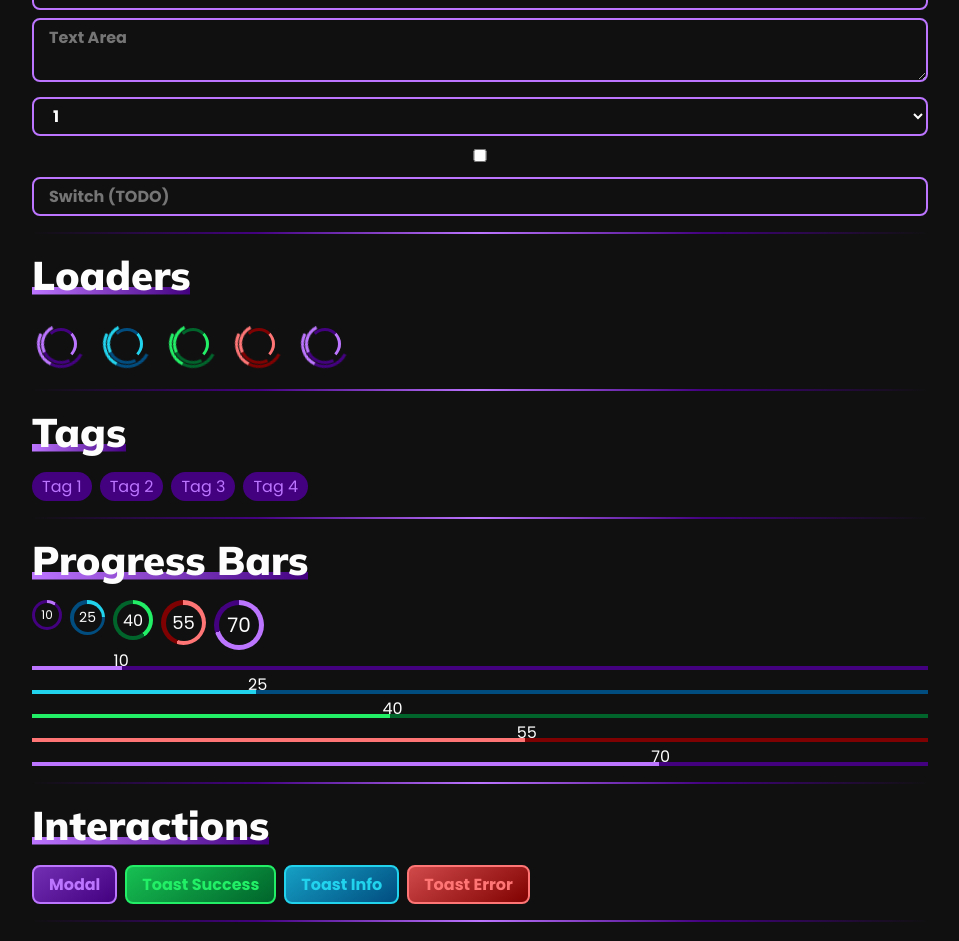
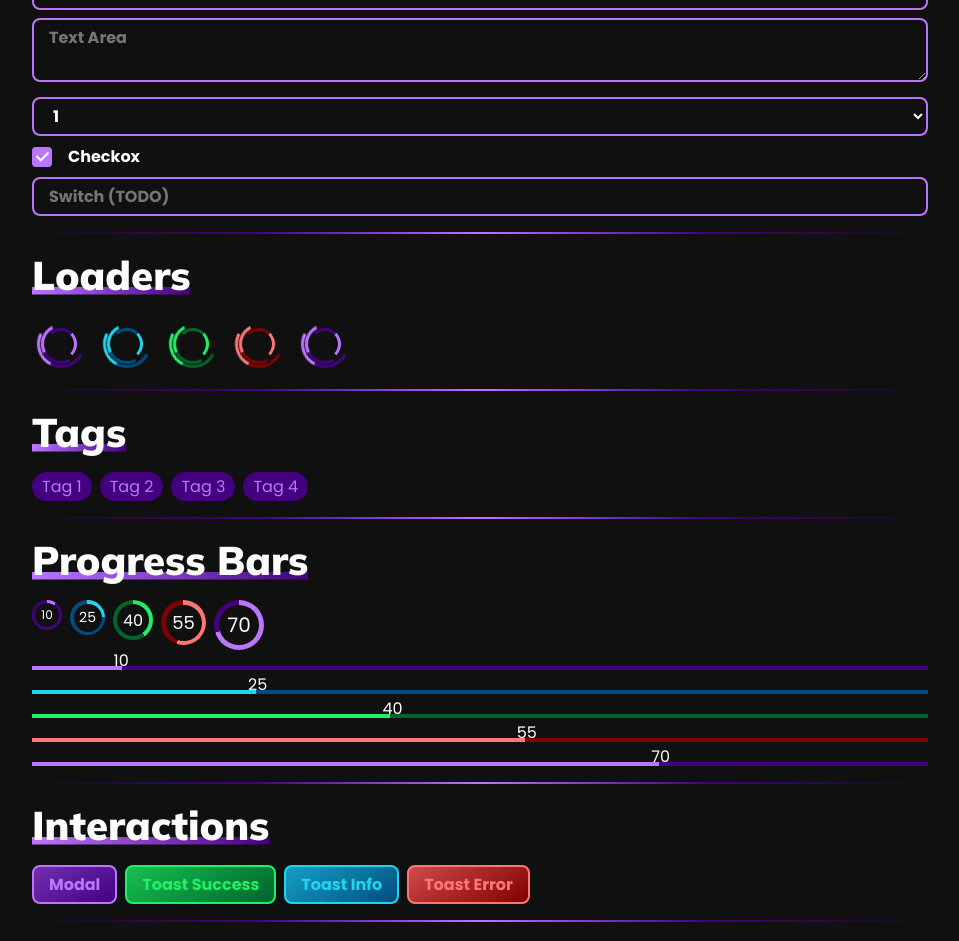
Before and after one commit to irenealcaine/template-navbar, a React (Create React App) app: page / in a window 1280 px wide. Shown: the part 1294-2235 px from the top of the page, without its empty margins (160-1119 px from the left). Built offline with nearby package versions, Linux system fonts and the light colour scheme.

Commit message:
checkbox

```diff
--- a/src/Components/Input/Input.css
+++ b/src/Components/Input/Input.css
@@ -24,3 +24,56 @@
     }
   }
 }
+
+.checkbox {
+  display: flex;
+  align-items: center;
+  gap: 8px;
+  cursor: pointer;
+  position: relative;
+  font-weight: 700;
+
+  & input[type="checkbox"] {
+    appearance: none;
+    -webkit-appearance: none;
+    width: 20px;
+    height: 20px;
+    border: 2px solid var(--dark-main);
+    border-radius: 4px;
+    display: inline-block;
+    position: relative;
+    cursor: pointer;
+    transition: all 0.2s ease;
+
+    &:checked {
+      background-color: var(--dark-main);
+    }
+
+    &::after {
+      content: "";
+      position: absolute;
+      left: 5px;
+      width: 5px;
+      height: 10px;
+      border: solid white;
+      border-width: 0 2px 2px 0;
+      transform: rotate(45deg);
+      opacity: 0;
+      transition: opacity 0.2s;
+    }
+    &:checked::after {
+      opacity: 1;
+    }
+  }
+  &.dark input[type="checkbox"] {
+    border: 2px solid var(--main);
+
+    &:checked {
+      background-color: var(--main);
+    }
+
+    & .label-text {
+      color: var(--light);
+    }
+  }
+}
--- a/src/Components/Input/Input.jsx
+++ b/src/Components/Input/Input.jsx
@@ -27,6 +27,16 @@ const Input = ({ type, placeholder, value, onChange, children }) => {
     );
   }
 
+  if (type === "checkbox") {
+    return (
+      <label className={`checkbox ${darkMode && "dark"}`}>
+        <input type="checkbox" checked={value} onChange={onChange} />
+        <span className="checkmark"></span>
+        {placeholder && <span className="label-text">{placeholder}</span>}
+      </label>
+    );
+  }
+
   return (
     <input
       type={type}
--- a/src/Pages/Home/Home.jsx
+++ b/src/Pages/Home/Home.jsx
@@ -20,6 +20,7 @@ import Table from "../../Components/Table/Table";
 const Home = () => {
   const [isOpen, setIsOpen] = useState(false); //modal
   const [toasts, setToasts] = useState([]); //toast
+  const [checked, setChecked] = useState([]); //checkbox
 
   //toasts
   const addToast = (message, type) => {
@@ -135,7 +136,12 @@ const Home = () => {
         <option value="c">3</option>
       </Input>
       <div style={{ marginBottom: 8 + "px" }}></div>
-      <Input type={"checkbox"} placeholder={"Checkox"} />
+      <Input
+        type={"checkbox"}
+        placeholder={"Checkox"}
+        value={checked}
+        onChange={(e) => setChecked(e.target.checked)}
+      />
       <div style={{ marginBottom: 8 + "px" }}></div>
       <Input placeholder={"Switch (TODO)"} />
 
```
